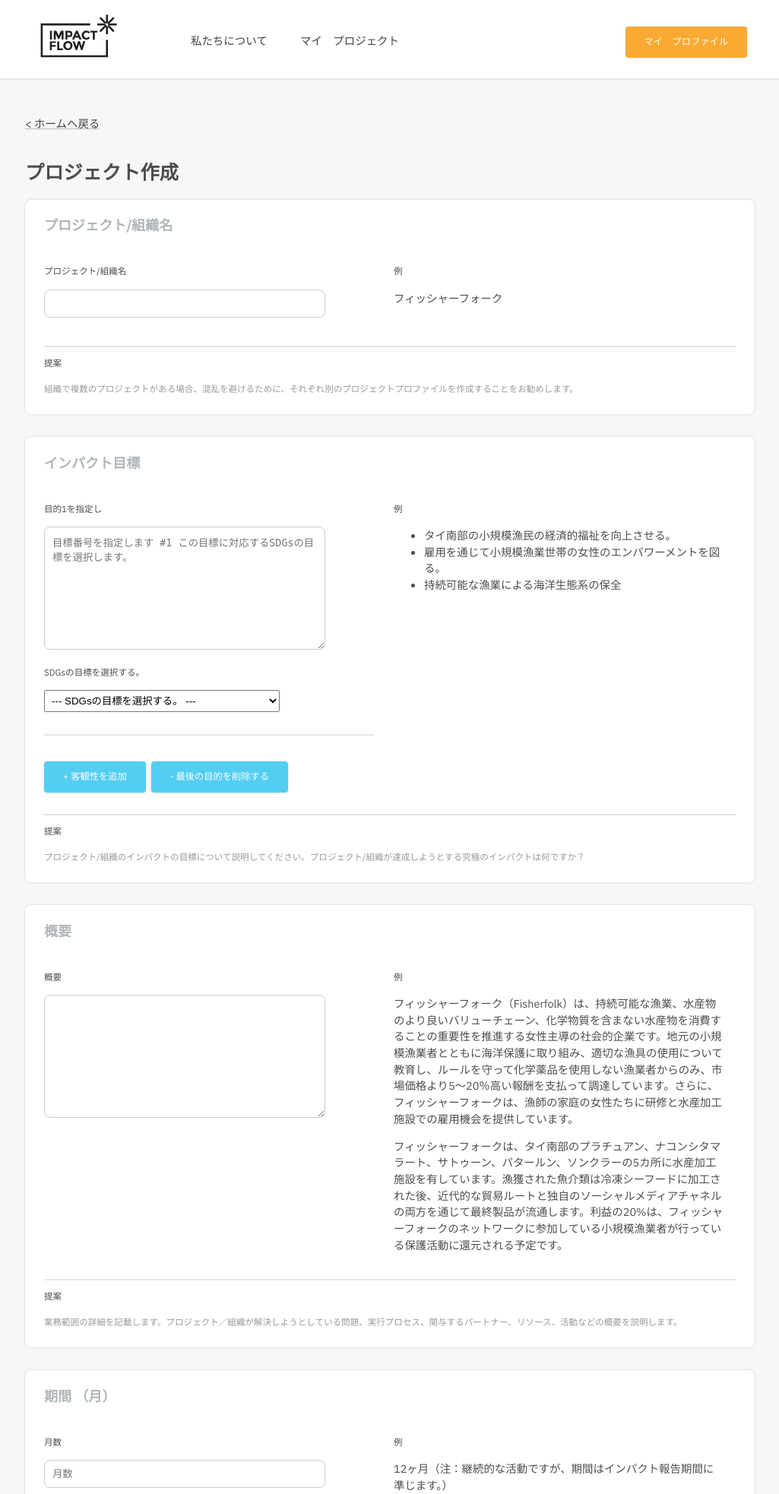
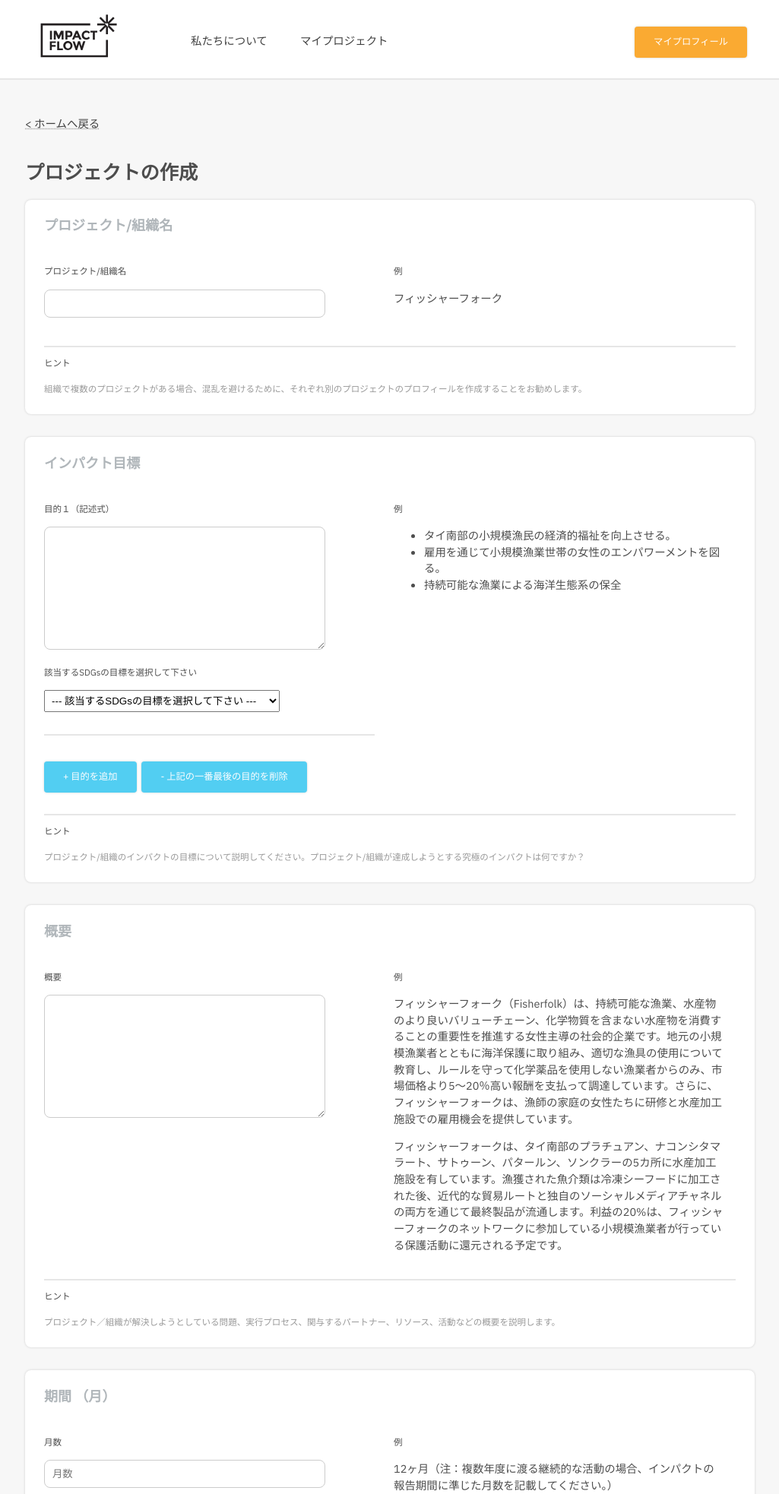
Before and after one commit to deepmatters/impactflowjp, a Flask app: page /project-create in a window 1280 px wide. Shown: the top 1966 px of the page at 76% size, without its empty margins (127-1152 px from the left). Run offline with Flask 2, Linux system fonts and the light colour scheme; the visitor is signed in with stand-in values (Sample User, id 1).

Commit message:
Change translation further

```diff
--- a/app/forms.py
+++ b/app/forms.py
@@ -32,16 +32,16 @@ class PasswordResetForm(FlaskForm):
     submit = SubmitField('パスワード変更')
 
 class ProjectForm(FlaskForm):
-    submit = SubmitField('提出')
+    submit = SubmitField('完了')
 
 class StakeholderForm(FlaskForm):
-    submit = SubmitField('提出')
+    submit = SubmitField('完了')
 
 class ActivityForm(FlaskForm):
-    submit = SubmitField('提出')
+    submit = SubmitField('完了')
 
 class OutputForm(FlaskForm):
-    submit = SubmitField('提出')
+    submit = SubmitField('完了')
 
 class OutcomeForm(FlaskForm):
-    submit = SubmitField('提出')
+    submit = SubmitField('完了')
--- a/app/static/project-create.js
+++ b/app/static/project-create.js
@@ -842,7 +842,7 @@ function impactAdd() {
     childNodeObjectiveLabel.setAttribute('class', `black-small`)
 
     childNodeObjective.setAttribute('id', `objective${impactNum+1}`)
-    childNodeObjective.setAttribute('placeholder', `目標番号を指定します #${impactNum+1} この目標に対応するSDGsの目標を選択します。`)
+    childNodeObjective.setAttribute('placeholder', ``)
 
     childNodeSdgLabel.setAttribute('id', `sdg${impactNum+1}Label`)
     childNodeSdgLabel.setAttribute('class', `black-small`)
@@ -858,17 +858,17 @@ function impactAdd() {
     childNodeHr.setAttribute('id', `impact${impactNum+1}Hr`)
 
     impactWrapper.append(childNodeObjectiveLabel)
-    childNodeObjectiveLabel.innerHTML = `目標番号を指定します #${impactNum+1}`
+    childNodeObjectiveLabel.innerHTML = `目的${impactNum+1}（記述式）`
 
     impactWrapper.append(childNodeObjective)
 
     impactWrapper.append(childNodeSdgLabel)
-    childNodeSdgLabel.innerHTML = `SDG目標を選択する`
+    childNodeSdgLabel.innerHTML = `該当するSDGsの目標を選択して下さい`
 
     impactWrapper.append(childNodeSdg)
 
     document.getElementById(`sdg${impactNum+1}`).innerHTML = `
-        <option value="" disabled selected>--- SDG目標を選択する ---</option>
+        <option value="" disabled selected>--- 該当するSDGsの目標を選択して下さい ---</option>
         <option value="目標1 貧困をなくそう">目標1 貧困をなくそう</option>
         <option value="目標2 飢餓をゼロに">目標2 飢餓をゼロに</option>
         <option value="目標3 全ての人に健康と福祉を">目標3 全ての人に健康と福祉を</option>
@@ -940,7 +940,7 @@ function teamAdd() {
     childNodeHr.setAttribute('id', `team${teamNum+1}Hr`)
 
     teamWrapper.append(childNodeNameLabel)
-    childNodeNameLabel.innerHTML = `名前 #${teamNum+1}`
+    childNodeNameLabel.innerHTML = `メンバー${teamNum+1}の名前`
     teamWrapper.append(childNodeName)
     teamWrapper.append(childNodePositionLabel)
     childNodePositionLabel.innerHTML = '職位'
--- a/app/templates/activity-create.html
+++ b/app/templates/activity-create.html
@@ -24,12 +24,12 @@
                 </div>
             </div>
             <hr>
-            <p class="black-small">提案</p>
+            <p class="black-small">ヒント</p>
             <p class="gray-small">ステークホルダーの問題やニーズ、またはステークホルダーが参加しなければならない活動に対処するために取られた介入策を記述します。</p>
         </div>
 
         <div class="button-wrapper">
-            <button id="formSubmit" class="button" type="button" onclick="fetchSubmit()">提出</button>
+            <button id="formSubmit" class="button" type="button" onclick="fetchSubmit()">完了</button>
         </div>
         <br>
     </div>
--- a/app/templates/activity-edit.html
+++ b/app/templates/activity-edit.html
@@ -26,12 +26,12 @@
                 </div>
             </div>
             <hr>
-            <p class="black-small">提案</p>
+            <p class="black-small">ヒント</p>
             <p class="gray-small">ステークホルダーの問題やニーズ、またはステークホルダーが参加しなければならない活動に対処するために取られた介入策を記述します。</p>
         </div>
 
         <div class="button-wrapper">
-            <button id="formSubmit" class="button" type="button" onclick="fetchSubmit()">提出</button>
+            <button id="formSubmit" class="button" type="button" onclick="fetchSubmit()">完了</button>
         </div>
         <br>
     </div>
--- a/app/templates/base.html
+++ b/app/templates/base.html
@@ -59,14 +59,14 @@
                         {% else%}
                             <span class="nav-item"><a class="no-decoration" href="/about">私たちについて
                             </a></span>
-                            <span class="nav-item"><a class="no-decoration" href="/">マイ　プロジェクト</a></span>
+                            <span class="nav-item"><a class="no-decoration" href="/">マイプロジェクト</a></span>
                         {% endif %}
                     </div>
                     <div class="header-nav-login">
                         {% if not current_user.is_authenticated %}
                             <a class="no-decoration" href="/login"><button class="button-main">ログイン</button></a>
                         {% else%}
-                            <a class="no-decoration" href="/profile"><button class="button-main">マイ　プロファイル</button></a>
+                            <a class="no-decoration" href="/profile"><button class="button-main">マイプロフィール</button></a>
                         {% endif %}
                     </div>
                 </div>
--- a/app/templates/project-create.html
+++ b/app/templates/project-create.html
@@ -6,7 +6,7 @@
     <div class="spacer-big"></div>
     <div id="formApp">
         <div id="csrf">{{ form.csrf_token }}</div>
-        <h1>プロジェクト作成</h1>
+        <h1>プロジェクトの作成</h1>
 
         <div class="form-section-wrapper">
             <h2 class="form-section-title">プロジェクト/組織名</h2>
@@ -22,19 +22,19 @@
                 </div>
             </div>
             <hr>
-            <p class="black-small">提案</p>
-            <p class="gray-small">組織で複数のプロジェクトがある場合、混乱を避けるために、それぞれ別のプロジェクトプロファイルを作成することをお勧めします。</p>
+            <p class="black-small">ヒント</p>
+            <p class="gray-small">組織で複数のプロジェクトがある場合、混乱を避けるために、それぞれ別のプロジェクトのプロフィールを作成することをお勧めします。</p>
         </div>
 
         <div class="form-section-wrapper">
             <h2 class="form-section-title">インパクト目標</h2>
             <div class="form-part-wrapper">
                 <div class="form-part-left">
-                    <p class="black-small">目的1を指定し</p>
-                    <textarea id="objective1" placeholder="目標番号を指定します #1 この目標に対応するSDGsの目標を選択します。"></textarea>
-                    <p class="black-small">SDGsの目標を選択する。</p>
+                    <p class="black-small">目的１（記述式）</p>
+                    <textarea id="objective1" placeholder=""></textarea>
+                    <p class="black-small">該当するSDGsの目標を選択して下さい</p>
                     <select name="sdg1" id="sdg1" onchange="filterTarget(1)">
-                        <option value="" disabled selected>--- SDGsの目標を選択する。 ---</option>
+                        <option value="" disabled selected>--- 該当するSDGsの目標を選択して下さい ---</option>
                         <option value="目標1 貧困をなくそう">目標1 貧困をなくそう</option>
                         <option value="目標2 飢餓をゼロに">目標2 飢餓をゼロに</option>
                         <option value="目標3 全ての人に健康と福祉を">目標3 全ての人に健康と福祉を</option>
@@ -58,8 +58,8 @@
                     <hr>
                     <div id="impactWrapper"></div>
                     <br>
-                    <button class="button" type="button" onclick="impactAdd()">+ 客観性を追加</button>&nbsp;
-                    <button class="button" type="button" onclick="impactMinus()">- 最後の目的を削除する</button>
+                    <button class="button" type="button" onclick="impactAdd()">+ 目的を追加</button>&nbsp;
+                    <button class="button" type="button" onclick="impactMinus()">- 上記の一番最後の目的を削除</button>
                     <div class="spacer-big"></div>
                 </div>
                 <div class="form-part-right">
@@ -74,7 +74,7 @@
                 </div>
             </div>
             <hr>
-            <p class="black-small">提案</p>
+            <p class="black-small">ヒント</p>
             <p class="gray-small">プロジェクト/組織のインパクトの目標について説明してください。プロジェクト/組織が達成しようとする究極のインパクトは何ですか？</p>
         </div>
 
@@ -92,8 +92,8 @@
                 </div>
             </div>
             <hr>
-            <p class="black-small">提案</p>
-            <p class="gray-small">業務範囲の詳細を記載します。プロジェクト／組織が解決しようとしている問題、実行プロセス、関与するパートナー、リソース、活動などの概要を説明します。</p>
+            <p class="black-small">ヒント</p>
+            <p class="gray-small">プロジェクト／組織が解決しようとしている問題、実行プロセス、関与するパートナー、リソース、活動などの概要を説明します。</p>
         </div>
 
         <div class="form-section-wrapper">
@@ -106,7 +106,7 @@
                 </div>
                 <div class="form-part-right">
                     <p class="black-small">例</p>
-                    <p>12ヶ月（注：継続的な活動ですが、期間はインパクト報告期間に準じます。）</p>
+                    <p>12ヶ月（注：複数年度に渡る継続的な活動の場合、インパクトの報告期間に準じた月数を記載してください。）</p>
                 </div>
             </div>
         </div>
@@ -121,7 +121,7 @@
                 </div>
                 <div class="form-part-right">
                     <p class="black-small">例</p>
-                    <p>該当なし（具体的な予算があるインパクト・プロジェクトに適用される）</p>
+                    <p>5000000（もし予算が無い場合は、0と記載してください）。</p>
                 </div>
             </div>
         </div>
@@ -129,7 +129,7 @@
         <div class="form-section-wrapper">
             <h2 class="form-section-title">チーム</h2>
 
-            <p class="black-small">名前 #1</p>
+            <p class="black-small">メンバー１の名前</p>
             <input id="team1Name" type="text" placeholder="名前">
             <p class="black-small">職位</p>
             <input id="team1Position" type="text" placeholder="職位">
@@ -138,21 +138,21 @@
             <div id="teamWrapper"></div>
 
             <br>
-            <button class="button" type="button" onclick="teamAdd()">+ 人を追加する</button>&nbsp;
-            <button class="button" type="button" onclick="teamMinus()">- 最後の人を削除します</button>
+            <button class="button" type="button" onclick="teamAdd()">+ メンバーの追加</button>&nbsp;
+            <button class="button" type="button" onclick="teamMinus()">- 上記の一番最後のメンバーを削除</button>
             <div class="spacer-big"></div>
             <br>
         </div>
 
         <div class="form-section-wrapper">
-            <h2 class="form-section-title">このプロジェクトとそのインパクトモデルを一般に公開したいですか？</h2>
+            <h2 class="form-section-title">このプロジェクトとインパクトモデルを一般に公開する場合は、下記の「公開」にチェックを入れてください。</h2>
             <input type="checkbox" id="published" name="publish-checkbox" value="published" checked>
-            <label for="publish-checkbox"> 共有</label>
+            <label for="publish-checkbox"> 公開</label>
             <br>
         </div>
 
         <div class="button-wrapper">
-            <button id="formSubmit" class="button" type="button" onclick="fetchSubmit()">提出</button>
+            <button id="formSubmit" class="button" type="button" onclick="fetchSubmit()">完了</button>
         </div>
         <br>
     </div>
```
Also changed, not shown: app/static/project-edit.js (+11 -11 lines), app/templates/home.html (+4 -4 lines), app/templates/outcome-create.html (+12 -12 lines), app/templates/outcome-edit.html (+12 -12 lines), app/templates/output-create.html (+12 -12 lines), app/templates/output-edit.html (+12 -12 lines), app/templates/profile.html (+13 -7 lines), app/templates/project-edit.html (+14 -14 lines), app/templates/project.html (+4 -4 lines), app/templates/stakeholder-create.html (+6 -6 lines), app/templates/stakeholder-edit.html (+6 -6 lines).
